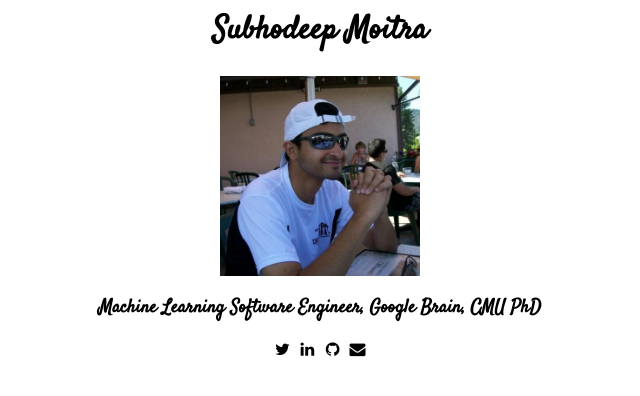
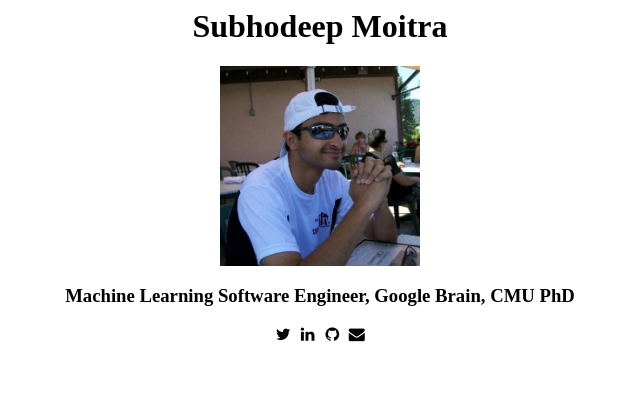
Before and after one commit to smoitra87/me, a plain HTML site: page index.html in a window 1280 px wide. Shown: the whole page, without its empty margins (320-960 px from the left). Drawn offline with Linux system fonts and the light colour scheme.

Commit message:
Update index.html

```diff
--- a/index.html
+++ b/index.html
@@ -13,7 +13,7 @@
 <script src='https://www.google.com/recaptcha/api.js'></script>
 <style>
 body {
-    font-family: 'Satisfy';
+    font-family: 'Cinzel';
 }
 </style>
 
@@ -30,7 +30,7 @@ body {
 <center>
 
 
-<a href="https://twitter.com/@subho87" class="btn btn-link" style="color:black" target="_blank"><i class="fa fa-twitter fa-fw"></i></a>
+<a href="https://twitter.com/@realdeepmoitra" class="btn btn-link" style="color:black" target="_blank"><i class="fa fa-twitter fa-fw"></i></a>
 
 <a href="https://linkedin.com/in/subhodeep-moitra-4aa66913" class="btn btn-link" style="color:black" target="_blank"><i class="fa fa-linkedin fa-fw"></i></a>
 
```
